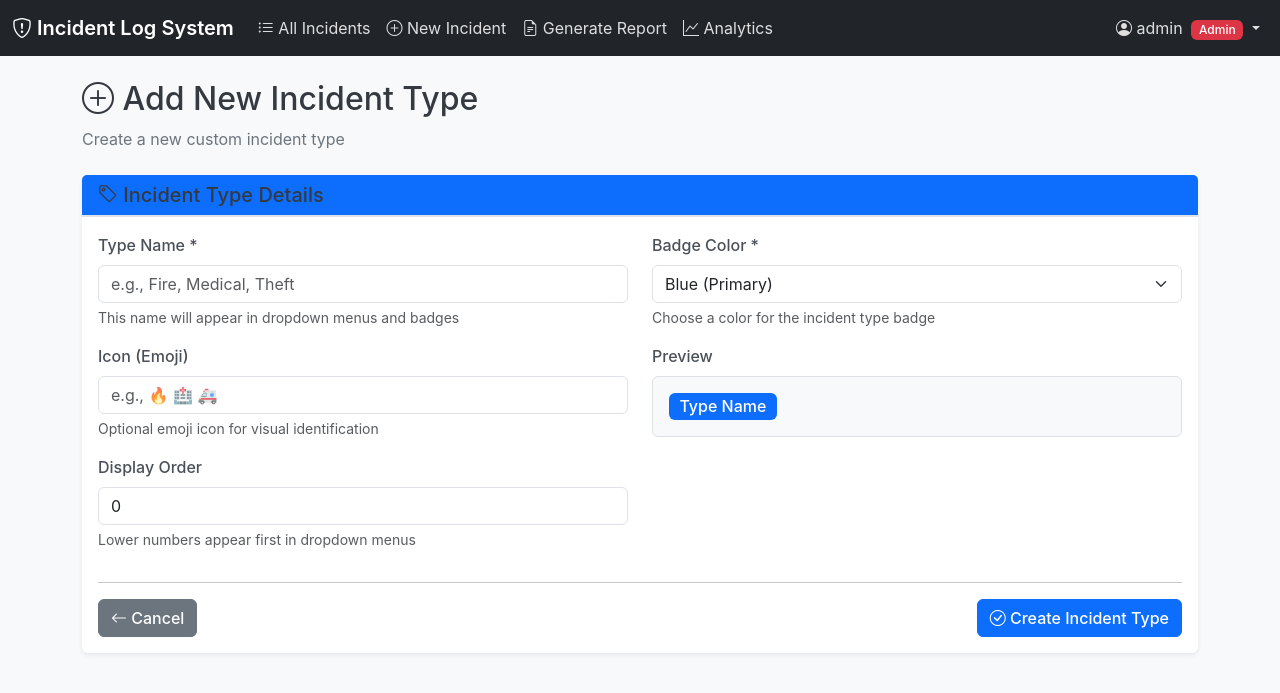
After one commit to ZA-CORP-APPS/Incident-Report, a Flask app: page /incident-types/add in a window 1280 px wide. The commit adds this page. Shown: the top 693 px of the page. Run offline with Flask 3, Linux system fonts and the light colour scheme; a user stored in the database is signed in; data that the repository does not hold is empty; some libraries are stand-ins or nearby versions.

Commit message:
Add customizable incident types and management interface
Introduce a new database model for custom incident types, enabling admins to add, edit, and deactivate types. Update incident forms and views to dynamically display these types, including support for inactive types during edits. A migration script is included for production deployment.

Replit-Commit-Author: Agent
Replit-Commit-Session-Id: d71b7660-e851-48b8-b9a6-686618be9449
Replit-Commit-Checkpoint-Type: intermediate_checkpoint
Replit-Commit-Event-Id: 5021c69c-c35e-417c-83c5-d7f22bd1b69c
Replit-Commit-Screenshot-Url: https://storage.googleapis.com/screenshot-production-us-central1/00934386-b227-470e-8420-495189c3a5da/d71b7660-e851-48b8-b9a6-686618be9449/huoVBib
Replit-Helium-Checkpoint-Created: true

```diff
--- a/app.py
+++ b/app.py
@@ -195,6 +195,40 @@ class BackupJob(db.Model):
     job_metadata = db.Column(db.Text)  # JSON string with additional details
 
 
+class IncidentType(db.Model):
+    """Stores custom incident types (e.g., Security, Safety, Fire, Medical)"""
+    id = db.Column(db.Integer, primary_key=True)
+    name = db.Column(db.String(50), unique=True, nullable=False)
+    color = db.Column(db.String(20), default='primary')  # Bootstrap color: primary, success, warning, danger, info, secondary
+    icon = db.Column(db.String(10), default='')  # Optional emoji icon
+    is_active = db.Column(db.Boolean, default=True)
+    display_order = db.Column(db.Integer, default=0)
+    created_at = db.Column(db.DateTime, default=datetime.utcnow)
+
+    @staticmethod
+    def get_all_active():
+        """Get all active incident types ordered by display_order"""
+        return IncidentType.query.filter_by(is_active=True).order_by(IncidentType.display_order, IncidentType.name).all()
+
+    @staticmethod
+    def get_all():
+        """Get all incident types including inactive"""
+        return IncidentType.query.order_by(IncidentType.display_order, IncidentType.name).all()
+
+    @staticmethod
+    def seed_defaults():
+        """Create default incident types if they don't exist"""
+        defaults = [
+            {'name': 'Security', 'color': 'primary', 'icon': '', 'display_order': 1},
+            {'name': 'Safety', 'color': 'warning', 'icon': '', 'display_order': 2}
+        ]
+        for item in defaults:
+            if not IncidentType.query.filter_by(name=item['name']).first():
+                incident_type = IncidentType(**item)
+                db.session.add(incident_type)
+        db.session.commit()
+
+
 @login_manager.user_loader
 def load_user(user_id):
     return User.query.get(int(user_id))
@@ -206,6 +240,12 @@ def inject_logo():
     return dict(get_app_logo=AppSettings.get_logo)
 
 
+@app.context_processor
+def inject_incident_types():
+    """Make incident types available to all templates"""
+    return dict(get_incident_types=get_incident_types, get_incident_type_info=get_incident_type_info)
+
+
 def allowed_file(filename):
     return '.' in filename and filename.rsplit('.', 1)[1].lower() in app.config['ALLOWED_EXTENSIONS']
 
@@ -215,9 +255,60 @@ def validate_severity(severity):
     return severity if severity in allowed_severities else 'Low'
 
 
-def validate_incident_type(incident_type):
-    allowed_types = ['Security', 'Safety']
-    return incident_type if incident_type in allowed_types else 'Security'
+def validate_incident_type(incident_type, allow_inactive=False):
+    """Validate incident type against database of allowed types.
+
+    Args:
+        incident_type: The type name to validate
+        allow_inactive: If True, allow inactive types (for editing existing incidents)
+    """
+    try:
+        if allow_inactive:
+            all_types = [t.name for t in IncidentType.get_all()]
+            if incident_type in all_types:
+                return incident_type
+        allowed_types = [t.name for t in IncidentType.get_all_active()]
+        if not allowed_types:
+            allowed_types = ['Security', 'Safety']
+        return incident_type if incident_type in allowed_types else allowed_types[0]
+    except Exception:
+        return incident_type if incident_type in ['Security', 'Safety'] else 'Security'
+
+
+def get_incident_types(include_type=None):
+    """Get all active incident types for dropdowns.
+
+    Args:
+        include_type: Optional type name to include even if inactive (for editing existing incidents)
+    """
+    try:
+        types = list(IncidentType.get_all_active())
+        if include_type and include_type not in [t.name for t in types]:
+            inactive_type = IncidentType.query.filter_by(name=include_type).first()
+            if inactive_type:
+                types.append(inactive_type)
+        if types:
+            return types
+        return [type('obj', (object,), {'name': 'Security', 'color': 'primary', 'icon': ''})(),
+                type('obj', (object,), {'name': 'Safety', 'color': 'warning', 'icon': ''})()]
+    except Exception:
+        return [type('obj', (object,), {'name': 'Security', 'color': 'primary', 'icon': ''})(),
+                type('obj', (object,), {'name': 'Safety', 'color': 'warning', 'icon': ''})()]
+
+
+def get_incident_type_info(type_name):
+    """Get incident type info by name for badge display"""
+    try:
+        itype = IncidentType.query.filter_by(name=type_name).first()
+        if itype:
+            return {'name': itype.name, 'color': itype.color, 'icon': itype.icon}
+    except Exception:
+        pass
+    defaults = {
+        'Security': {'name': 'Security', 'color': 'primary', 'icon': ''},
+        'Safety': {'name': 'Safety', 'color': 'warning', 'icon': ''}
+    }
+    return defaults.get(type_name, {'name': type_name, 'color': 'secondary', 'icon': ''})
 
 
 def get_file_type(filename):
@@ -1099,7 +1190,7 @@ def edit_incident(id):
 
     if request.method == 'POST':
         try:
-            incident.incident_type = validate_incident_type(request.form.get('incident_type', 'Security'))
+            incident.incident_type = validate_incident_type(request.form.get('incident_type', 'Security'), allow_inactive=True)
             incident.incident_datetime = datetime.strptime(request.form.get('incident_datetime'), '%Y-%m-%dT%H:%M')
             incident.camera_location = request.form.get('camera_location')
             incident.severity = validate_severity(request.form.get('severity', 'Low'))
@@ -1716,6 +1807,114 @@ def app_settings():
 
     current_logo = AppSettings.get_logo()
     return render_template('settings.html', current_logo=current_logo)
+
+
+@app.route('/incident-types')
+@admin_required
+def incident_types():
+    """Admin-only page to manage incident types"""
+    types = IncidentType.get_all()
+    return render_template('incident_types.html', incident_types=types)
+
+
+@app.route('/incident-types/add', methods=['GET', 'POST'])
+@admin_required
+def add_incident_type():
+    """Add a new incident type"""
+    if request.method == 'POST':
+        name = request.form.get('name', '').strip()
+        color = request.form.get('color', 'primary')
+        icon = request.form.get('icon', '').strip()
+        display_order = request.form.get('display_order', 0, type=int)
+
+        if not name:
+            flash('Incident type name is required.', 'danger')
+            return render_template('incident_type_form.html', incident_type=None, colors=get_bootstrap_colors())
+
+        if IncidentType.query.filter_by(name=name).first():
+            flash(f'Incident type "{name}" already exists.', 'danger')
+            return render_template('incident_type_form.html', incident_type=None, colors=get_bootstrap_colors())
+
+        new_type = IncidentType(
+            name=name,
+            color=color,
+            icon=icon,
+            display_order=display_order
+        )
+        db.session.add(new_type)
+        db.session.commit()
+
+        flash(f'Incident type "{name}" created successfully!', 'success')
+        return redirect(url_for('incident_types'))
+
+    return render_template('incident_type_form.html', incident_type=None, colors=get_bootstrap_colors())
+
+
+@app.route('/incident-types/edit/<int:type_id>', methods=['GET', 'POST'])
+@admin_required
+def edit_incident_type(type_id):
+    """Edit an existing incident type"""
+    incident_type = IncidentType.query.get_or_404(type_id)
+
+    if request.method == 'POST':
+        name = request.form.get('name', '').strip()
+        color = request.form.get('color', 'primary')
+        icon = request.form.get('icon', '').strip()
+        display_order = request.form.get('display_order', 0, type=int)
+        is_active = request.form.get('is_active') == 'on'
+
+        if not name:
+            flash('Incident type name is required.', 'danger')
+            return render_template('incident_type_form.html', incident_type=incident_type, colors=get_bootstrap_colors())
+
+        existing = IncidentType.query.filter_by(name=name).first()
+        if existing and existing.id != type_id:
+            flash(f'Incident type "{name}" already exists.', 'danger')
+            return render_template('incident_type_form.html', incident_type=incident_type, colors=get_bootstrap_colors())
+
+        incident_type.name = name
+        incident_type.color = color
+        incident_type.icon = icon
+        incident_type.display_order = display_order
+        incident_type.is_active = is_active
+        db.session.commit()
+
+        flash(f'Incident type "{name}" updated successfully!', 'success')
+        return redirect(url_for('incident_types'))
+
+    return render_template('incident_type_form.html', incident_type=incident_type, colors=get_bootstrap_colors())
+
+
+@app.route('/incident-types/delete/<int:type_id>', methods=['POST'])
+@admin_required
+def delete_incident_type(type_id):
+    """Delete an incident type (only if not in use)"""
+    incident_type = IncidentType.query.get_or_404(type_id)
+
+    in_use_count = Incident.query.filter_by(incident_type=incident_type.name).count()
+    if in_use_count > 0:
+        flash(f'Cannot delete "{incident_type.name}" - it is used by {in_use_count} incident(s). Deactivate it instead.', 'danger')
+        return redirect(url_for('incident_types'))
+
+    name = incident_type.name
+    db.session.delete(incident_type)
+    db.session.commit()
+
+    flash(f'Incident type "{name}" deleted successfully!', 'success')
+    return redirect(url_for('incident_types'))
+
+
+def get_bootstrap_colors():
+    """Return available Bootstrap color options"""
+    return [
+        {'value': 'primary', 'name': 'Blue (Primary)', 'class': 'bg-primary'},
+        {'value': 'secondary', 'name': 'Gray (Secondary)', 'class': 'bg-secondary'},
+        {'value': 'success', 'name': 'Green (Success)', 'class': 'bg-success'},
+        {'value': 'danger', 'name': 'Red (Danger)', 'class': 'bg-danger'},
+        {'value': 'warning', 'name': 'Yellow (Warning)', 'class': 'bg-warning'},
+        {'value': 'info', 'name': 'Cyan (Info)', 'class': 'bg-info'},
+        {'value': 'dark', 'name': 'Dark', 'class': 'bg-dark'},
+    ]
 
 
 @app.route('/backup-settings', methods=['GET', 'POST'])
@@ -1952,6 +2151,8 @@ def init_db():
     with app.app_context():
         db.create_all()
 
+        IncidentType.seed_defaults()
+
         if not User.query.filter_by(username='admin').first():
             admin_password = generate_strong_password(20)
             admin = User(username='admin', full_name='Administrator', is_admin=True)
--- a/templates/base.html
+++ b/templates/base.html
@@ -75,6 +75,9 @@
                             <li><a class="dropdown-item" href="{{ url_for('backup_settings') }}">
                                 <i class="bi bi-cloud-arrow-up"></i> Backup & Restore
                             </a></li>
+                            <li><a class="dropdown-item" href="{{ url_for('incident_types') }}">
+                                <i class="bi bi-tags"></i> Incident Types
+                            </a></li>
                             <li><a class="dropdown-item" href="{{ url_for('app_settings') }}">
                                 <i class="bi bi-gear"></i> App Settings
                             </a></li>
--- /dev/null
+++ b/templates/incident_type_form.html
@@ -0,0 +1,132 @@
+{% extends "base.html" %}
+
+{% block title %}{% if incident_type %}Edit{% else %}Add{% endif %} Incident Type{% endblock %}
+
+{% block content %}
+<div class="container">
+    <h2>
+        <i class="bi bi-{% if incident_type %}pencil{% else %}plus-circle{% endif %}"></i>
+        {% if incident_type %}Edit{% else %}Add New{% endif %} Incident Type
+    </h2>
+    <p class="text-muted">
+        {% if incident_type %}
+        Modify the incident type settings
+        {% else %}
+        Create a new custom incident type
+        {% endif %}
+    </p>
+
+    <div class="card mt-4">
+        <div class="card-header bg-primary text-white">
+            <h5 class="mb-0"><i class="bi bi-tag"></i> Incident Type Details</h5>
+        </div>
+        <div class="card-body">
+            <form method="POST">
+                <div class="row">
+                    <div class="col-md-6">
+                        <div class="mb-3">
+                            <label for="name" class="form-label">Type Name *</label>
+                            <input type="text" class="form-control" id="name" name="name" required
+                                   value="{{ incident_type.name if incident_type else '' }}"
+                                   placeholder="e.g., Fire, Medical, Theft">
+                            <div class="form-text">This name will appear in dropdown menus and badges</div>
+                        </div>
+
+                        <div class="mb-3">
+                            <label for="icon" class="form-label">Icon (Emoji)</label>
+                            <input type="text" class="form-control" id="icon" name="icon"
+                                   value="{{ incident_type.icon if incident_type else '' }}"
+                                   placeholder="e.g., &#128293; &#127973; &#128657;"
+                                   maxlength="10">
+                            <div class="form-text">Optional emoji icon for visual identification</div>
+                        </div>
+
+                        <div class="mb-3">
+                            <label for="display_order" class="form-label">Display Order</label>
+                            <input type="number" class="form-control" id="display_order" name="display_order"
+                                   value="{{ incident_type.display_order if incident_type else 0 }}"
+                                   min="0" max="999">
+                            <div class="form-text">Lower numbers appear first in dropdown menus</div>
+                        </div>
+                    </div>
+
+                    <div class="col-md-6">
+                        <div class="mb-3">
+                            <label for="color" class="form-label">Badge Color *</label>
+                            <select class="form-select" id="color" name="color" required>
+                                {% for c in colors %}
+                                <option value="{{ c.value }}"
+                                        {% if incident_type and incident_type.color == c.value %}selected{% endif %}
+                                        {% if not incident_type and c.value == 'primary' %}selected{% endif %}>
+                                    {{ c.name }}
+                                </option>
+                                {% endfor %}
+                            </select>
+                            <div class="form-text">Choose a color for the incident type badge</div>
+                        </div>
+
+                        {% if incident_type %}
+                        <div class="mb-3">
+                            <div class="form-check">
+                                <input class="form-check-input" type="checkbox" id="is_active" name="is_active"
+                                       {% if incident_type.is_active %}checked{% endif %}>
+                                <label class="form-check-label" for="is_active">
+                                    Active (available in dropdown menus)
+                                </label>
+                            </div>
+                            <div class="form-text">Inactive types won't appear when creating new incidents</div>
+                        </div>
+                        {% endif %}
+
+                        <div class="mb-3">
+                            <label class="form-label">Preview</label>
+                            <div class="border p-3 bg-light rounded">
+                                <span id="badge-preview" class="badge bg-{{ incident_type.color if incident_type else 'primary' }} fs-6">
+                                    <span id="preview-icon">{{ incident_type.icon if incident_type else '' }}</span>
+                                    <span id="preview-name">{{ incident_type.name if incident_type else 'Type Name' }}</span>
+                                </span>
+                            </div>
+                        </div>
+                    </div>
+                </div>
+
+                <hr>
+
+                <div class="d-flex justify-content-between">
+                    <a href="{{ url_for('incident_types') }}" class="btn btn-secondary">
+                        <i class="bi bi-arrow-left"></i> Cancel
+                    </a>
+                    <button type="submit" class="btn btn-primary">
+                        <i class="bi bi-check-circle"></i>
+                        {% if incident_type %}Update{% else %}Create{% endif %} Incident Type
+                    </button>
+                </div>
+            </form>
+        </div>
+    </div>
+</div>
+{% endblock %}
+
+{% block scripts %}
+<script>
+document.addEventListener('DOMContentLoaded', function() {
+    const nameInput = document.getElementById('name');
+    const iconInput = document.getElementById('icon');
+    const colorSelect = document.getElementById('color');
+    const badgePreview = document.getElementById('badge-preview');
+    const previewName = document.getElementById('preview-name');
+    const previewIcon = document.getElementById('preview-icon');
+
+    function updatePreview() {
+        previewName.textContent = nameInput.value || 'Type Name';
+        previewIcon.textContent = iconInput.value;
+
+        badgePreview.className = 'badge bg-' + colorSelect.value + ' fs-6';
+    }
+
+    nameInput.addEventListener('input', updatePreview);
+    iconInput.addEventListener('input', updatePreview);
+    colorSelect.addEventListener('change', updatePreview);
+});
+</script>
+{% endblock %}
--- a/templates/report_filter.html
+++ b/templates/report_filter.html
@@ -28,8 +28,9 @@
                         <label for="incident_type" class="form-label">Incident Type</label>
                         <select class="form-select" id="incident_type" name="incident_type">
                             <option value="All">All Types</option>
-                            <option value="Security">Security</option>
-                            <option value="Safety">Safety</option>
+                            {% for itype in get_incident_types() %}
+                            <option value="{{ itype.name }}">{{ itype.icon }} {{ itype.name }}</option>
+                            {% endfor %}
                         </select>
                     </div>
                     <div class="col-md-6">
```
Also changed, not shown: replit.md (+11 -0 lines), templates/dashboard.html (+4 -5 lines), templates/incident_form.html (+6 -3 lines), templates/incident_types.html (added, +104 -0 lines), templates/incident_view.html (+4 -5 lines), update-incident-types.py (added, +110 -0 lines), 1 other file.
